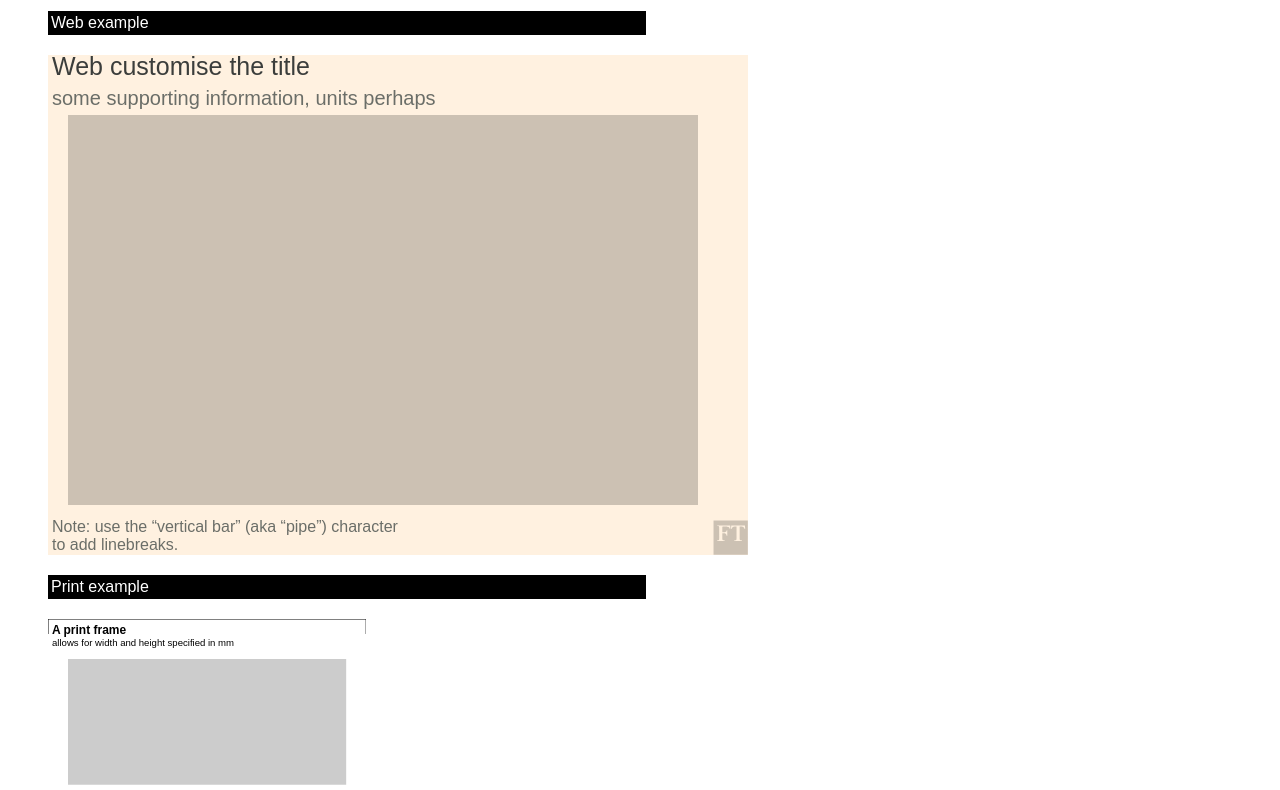
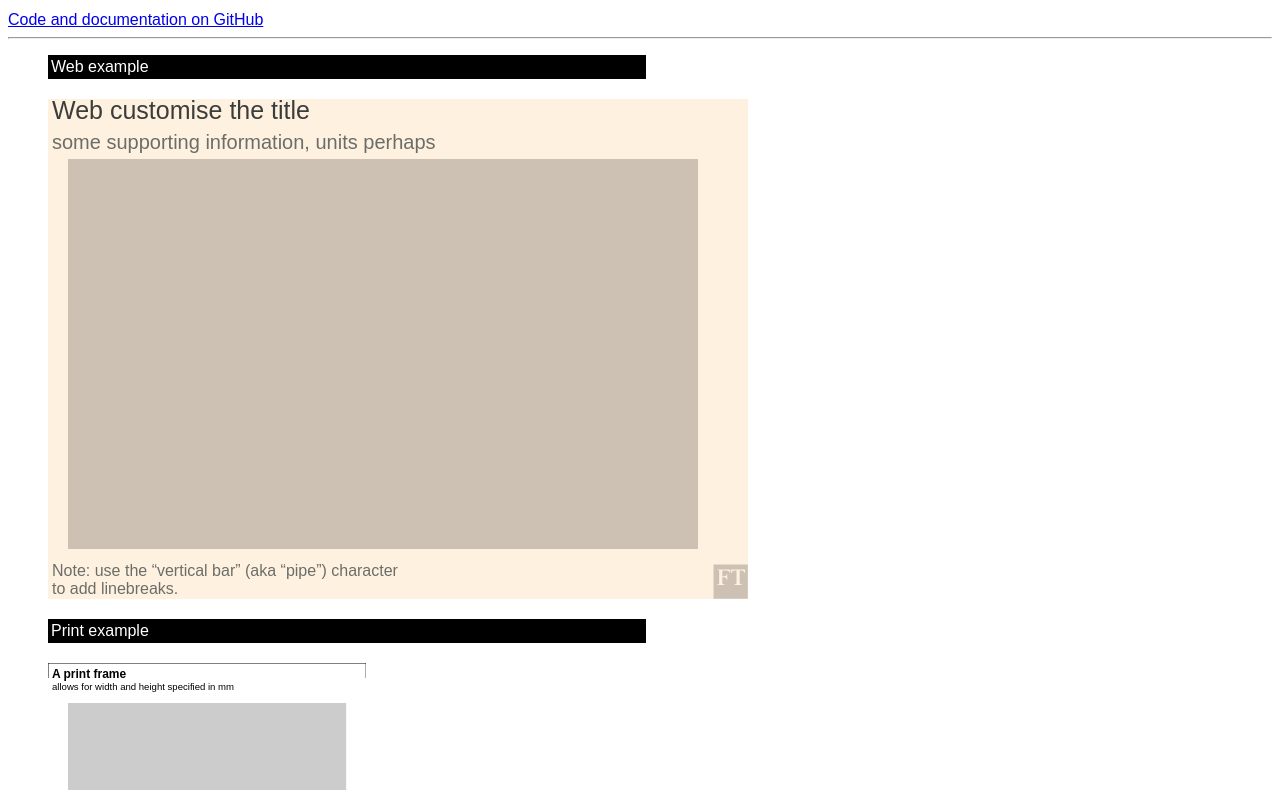
Before and after one commit to Financial-Times/g-chartframe, a website: page index.html in a window 1280 px wide. Shown: the part 79-869 px from the top of the page. Drawn offline with nearby package versions, Linux system fonts and the light colour scheme; a small style sheet from the web is missing.

Commit message:
add link to repo

```diff
--- a/index.html
+++ b/index.html
@@ -29,6 +29,8 @@
 <body>
 <article>
 	<h1>g-chartframe: FT styled frames for D3 graphics</h1>
+	<a href="https://github.com/ft-interactive/g-chartframe">Code and documentation on GitHub</a>
+	<hr>
 		<figure class="web-example">
 			<figcaption>Web example</figcaption>
 			<svg width="550" height="500"></svg>
```
